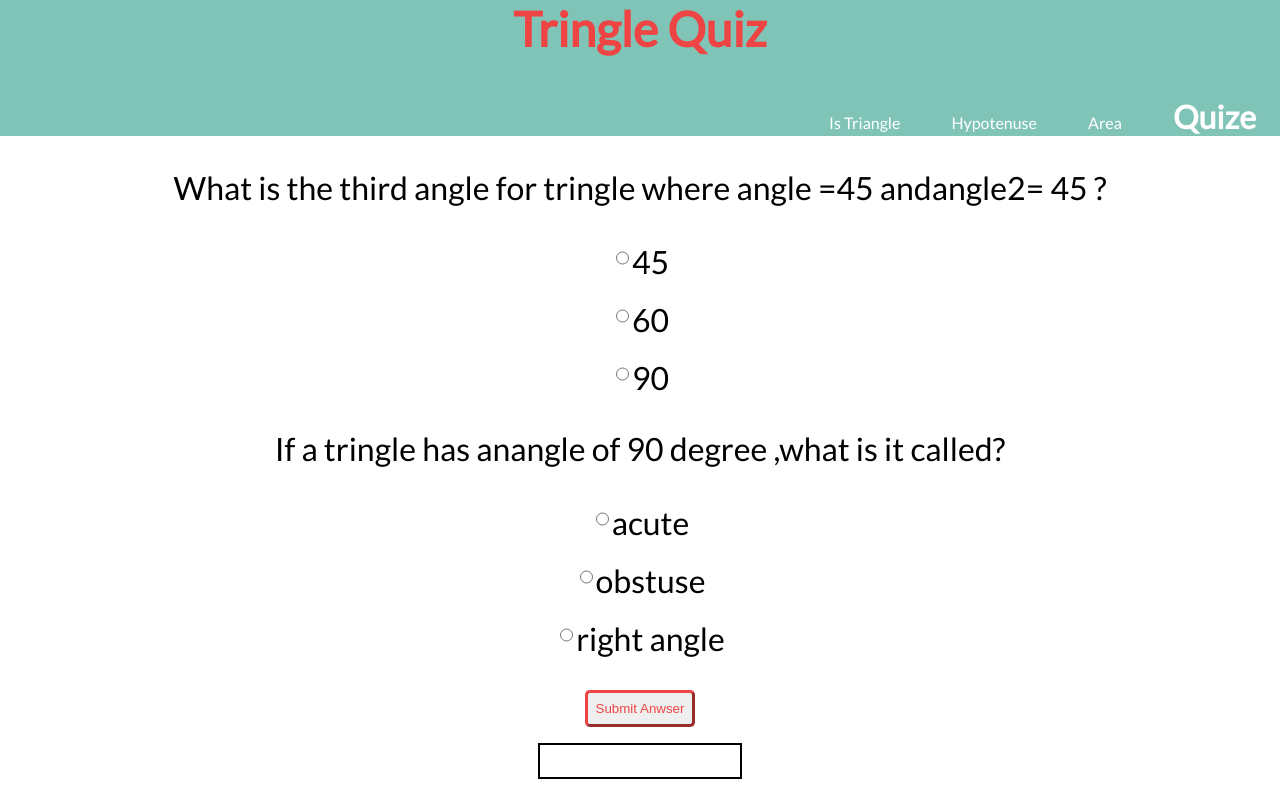
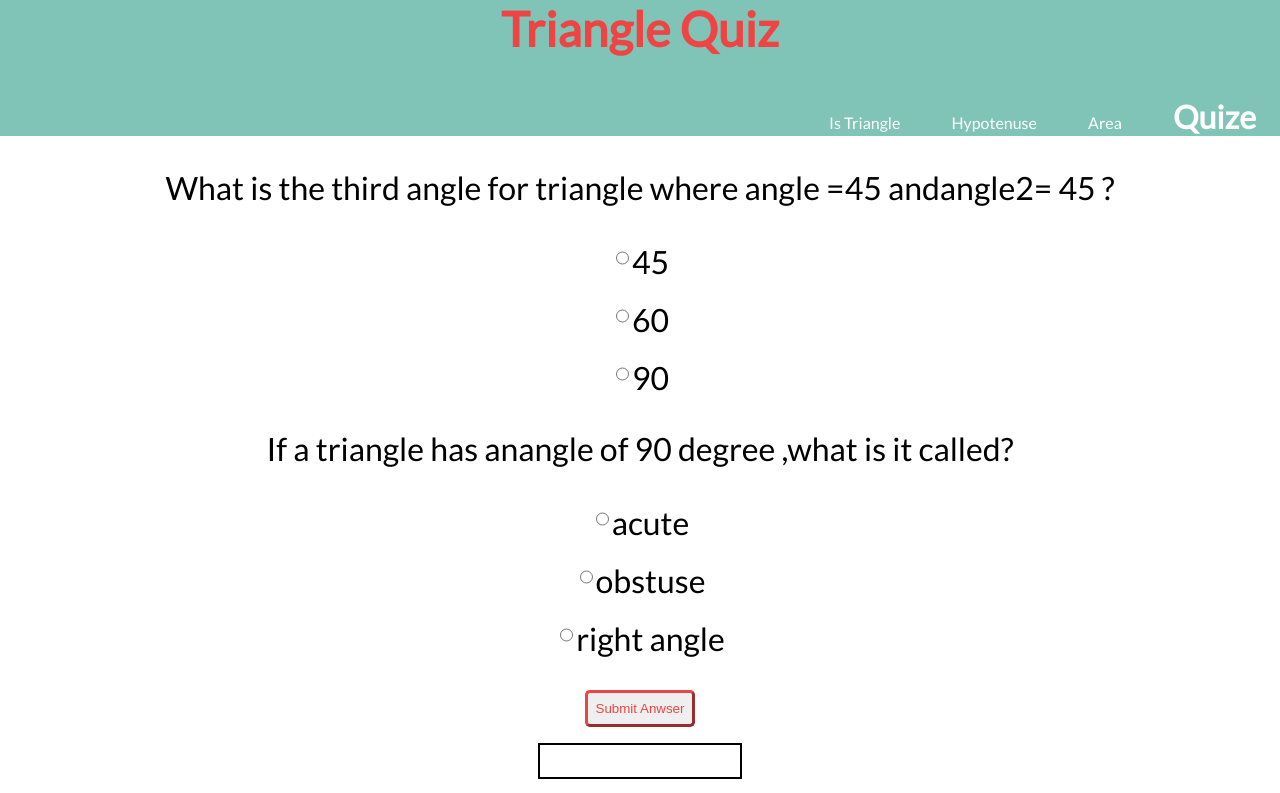
Before and after one commit to Abhi044738/fun-with-tringle, a plain HTML site: page quiz.html in a window 1280 px wide. Shown: the top 793 px of the page. Drawn offline with Linux system fonts and the light colour scheme.

Commit message:
fix: typo error

```diff
--- a/quiz.html
+++ b/quiz.html
@@ -4,12 +4,12 @@
     <meta charset="UTF-8" />
     <meta http-equiv="X-UA-Compatible" content="IE=edge" />
     <meta name="viewport" content="width=device-width, initial-scale=1.0" />
-    <title>Tringle Quiz</title>
+    <title>Triangle Quiz</title>
     <link href="style.css" rel="stylesheet" type="text/css" />
   </head>
   <body>
     <nav class="navigation">
-      <h1>Tringle Quiz</h1>
+      <h1>Triangle Quiz</h1>
       <ul class="nav-margin lis-in-nav-aliment">
         <li class="unorder-inline-list">
           <a class="link" href="/">Is Triangle</a>
@@ -29,14 +29,14 @@
     <form class="quiz-form">
       <div class="question-container">
         <p>
-          What is the third angle for tringle where angle =45 andangle2= 45 ?
+          What is the third angle for triangle where angle =45 andangle2= 45 ?
         </p>
         <label><input type="radio" name="question" value="45" />45</label>
         <label><input type="radio" name="question" value="60" />60</label>
         <label><input type="radio" name="question" value="90" />90</label>
       </div>
       <div class="question-container">
-        <p>If a tringle has anangle of 90 degree ,what is it called?</p>
+        <p>If a triangle has anangle of 90 degree ,what is it called?</p>
         <label
           ><input type="radio" name="question2" value="acute" />acute</label
         >
```
Also changed, not shown: index.html (+11 -10 lines).
